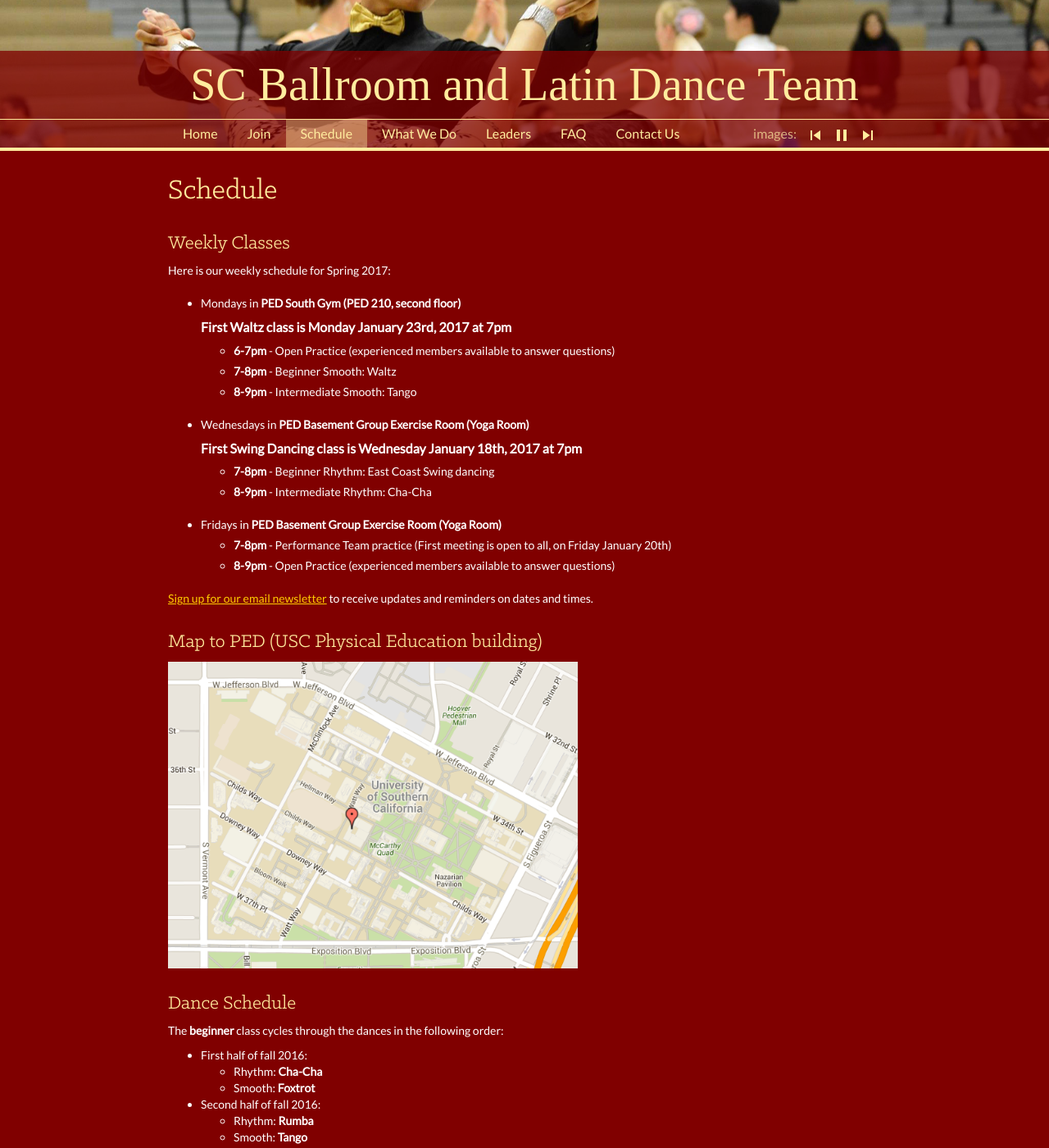
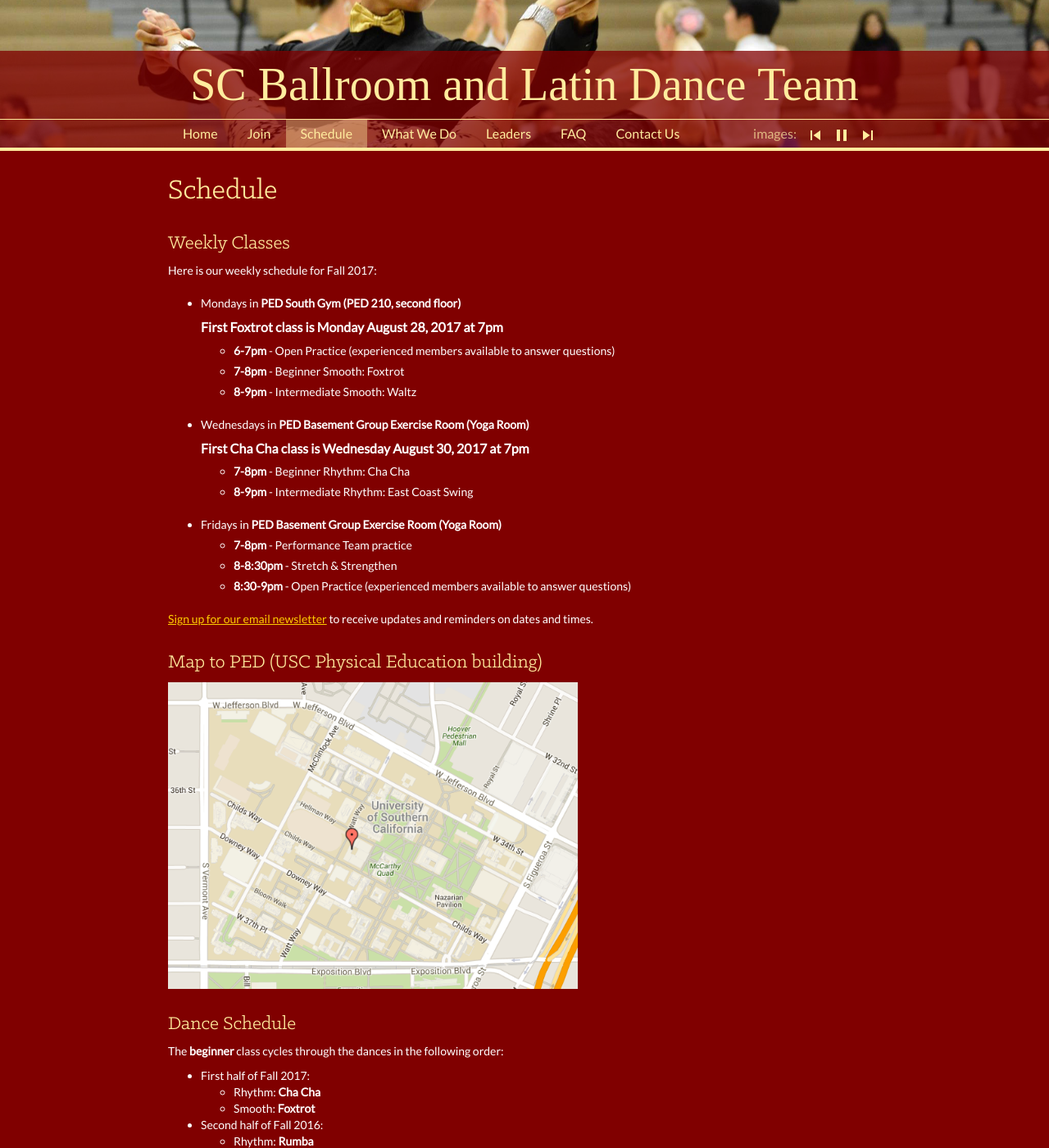
Before and after one commit to uscballroom/uscballroom.github.io, a Jekyll site: the page built from _pages/schedule.html, in a window 1280 px wide and 1400 px high. Shown: the whole window at 82% size. Built offline with Jekyll 4.4.1, drawn with Linux system fonts in a browser that asks for light colours; some web fonts are replaced; some of the changed text lies outside the part shown.

Commit message:
Updated Fall 2017 Schedule (Dana)

```diff
--- a/_pages/schedule.html
+++ b/_pages/schedule.html
@@ -5,29 +5,30 @@ title: Schedule
   <div class="SchedulePage">
     <h1>Schedule</h1>
     <h3>Weekly Classes</h3>
-    <p>Here is our weekly schedule for Spring 2017:</p>
+    <p>Here is our weekly schedule for Fall 2017:</p>
     <ul class="SchedulePage_weeklyList">
       <li>
         Mondays in <b>PED South Gym (PED 210, second floor)</b><br/>
-        <h6>First Waltz class is Monday <b>January 23rd</b>, 2017 at 7pm</h6>
+        <h6>First Foxtrot class is Monday <b>August 28</b>, 2017 at 7pm</h6>
       </li>
       <ul>
         <li><b>6-7pm</b> - Open Practice (experienced members available to answer questions)</li>
-        <li><b>7-8pm</b> - Beginner Smooth: Waltz</li>
-        <li><b>8-9pm</b> - Intermediate Smooth: Tango</li>
+        <li><b>7-8pm</b> - Beginner Smooth: Foxtrot</li>
+        <li><b>8-9pm</b> - Intermediate Smooth: Waltz</li>
       </ul>
       <li>
         Wednesdays in <b>PED Basement Group Exercise Room (Yoga Room)</b><br/>
-        <h6>First Swing Dancing class is Wednesday <b>January 18th</b>, 2017 at 7pm</h6>
+        <h6>First Cha Cha class is Wednesday <b>August 30</b>, 2017 at 7pm</h6>
       </li>
       <ul>
-        <li><b>7-8pm</b> - Beginner Rhythm: East Coast Swing dancing</li>
-        <li><b>8-9pm</b> - Intermediate Rhythm: Cha-Cha</li>
+        <li><b>7-8pm</b> - Beginner Rhythm: Cha Cha</li>
+        <li><b>8-9pm</b> - Intermediate Rhythm: East Coast Swing</li>
       </ul>
       <li>Fridays in <b>PED Basement Group Exercise Room (Yoga Room)</b></li>
       <ul>
-        <li><b>7-8pm</b> - Performance Team practice (First meeting is open to all, on Friday January 20th)</li>
-        <li><b>8-9pm</b> - Open Practice (experienced members available to answer questions)</li>
+        <li><b>7-8pm</b> - Performance Team practice</li>
+        <li><b>8-8:30pm</b> - Stretch &amp; Strengthen</li>
+        <li><b>8:30-9pm</b> - Open Practice (experienced members available to answer questions)</li>
       </ul>
     </ul>
     <p><a href="http://bit.ly/uscballroomsignup" target="_blank">Sign up for our email newsletter</a> to receive updates and reminders on dates and times.</p>
@@ -38,47 +39,47 @@ title: Schedule
     <h3>Dance Schedule</h3>
     <p>The <b>beginner</b> class cycles through the dances in the following order:</p>
     <ul>
-      <li>First half of fall 2016:</li>
+      <li>First half of Fall 2017:</li>
       <ul>
-        <li>Rhythm: <b>Cha-Cha</b></li>
+        <li>Rhythm: <b>Cha Cha</b></li>
         <li>Smooth: <b>Foxtrot</b></li>
       </ul>
-      <li>Second half of fall 2016:</li>
+      <li>Second half of Fall 2016:</li>
       <ul>
         <li>Rhythm: <b>Rumba</b></li>
         <li>Smooth: <b>Tango</b></li>
       </ul>
-      <li>First half of spring 2017:</li>
+      <li>First half of Spring 2018:</li>
       <ul>
         <li>Rhythm: <b>East Coast Swing</b></li>
         <li>Smooth: <b>Waltz</b></li>
       </ul>
-      <li>Second half of spring 2017:</li>
+      <li>Second half of Spring 2018:</li>
       <ul>
-        <li>Rhythm: <b>Mambo</b> and <b>Bolero</b></li>
+        <li>Rhythm: <b>Mambo</b> &amp; <b>Bolero</b></li>
         <li>Smooth: <b>Viennese Waltz</b></li>
       </ul>
     </ul>
     <p>The <b>intermediate</b> class cycles through the dances in the following order:</p>
     <ul>
-      <li>First half of fall 2016:</li>
+      <li>First half of Fall 2017:</li>
       <ul>
         <li>Rhythm: <b>Rumba</b></li>
         <li>Smooth: <b>Waltz</b></li>
       </ul>
-      <li>Second half of fall 2016:</li>
+      <li>Second half of Fall 2017:</li>
       <ul>
         <li>Rhythm: <b>East Coast Swing</b></li>
         <li>Smooth: <b>Foxtrot</b></li>
       </ul>
-      <li>First half of spring 2017:</li>
+      <li>First half of Spring 2018:</li>
       <ul>
-        <li>Rhythm: <b>Cha-Cha</b></li>
+        <li>Rhythm: <b>Cha Cha</b></li>
         <li>Smooth: <b>Tango</b></li>
       </ul>
-      <li>Second half of spring 2017:</li>
+      <li>Second half of Spring 2018:</li>
       <ul>
-        <li>Rhythm: <b>Mambo</b> and <b>Bolero</b></li>
+        <li>Rhythm: <b>Mambo</b> &amp; <b>Bolero</b></li>
         <li>Smooth: <b>Viennese Waltz</b></li>
       </ul>
     </ul>
```
